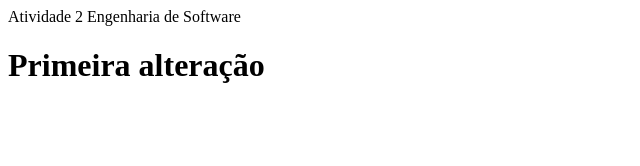
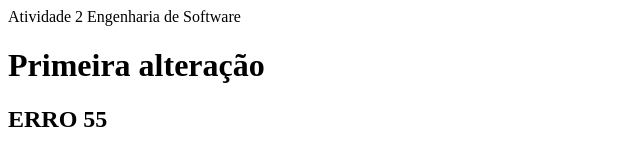
Before and after one commit to 875dennis/CI_CD, a plain HTML site: page index.html in a window 1280 px wide. Shown: the whole page, without its empty margins (0-640 px from the left). Drawn offline with Linux system fonts and the light colour scheme.

Commit message:
Nova Alteração

```diff
--- a/index.html
+++ b/index.html
@@ -10,5 +10,6 @@
     <head>Atividade 2 Engenharia de Software</head>
 
     <h1>Primeira alteração</h1>
+    <h2>ERRO 55</h2>
 </body>
 </html>
```
